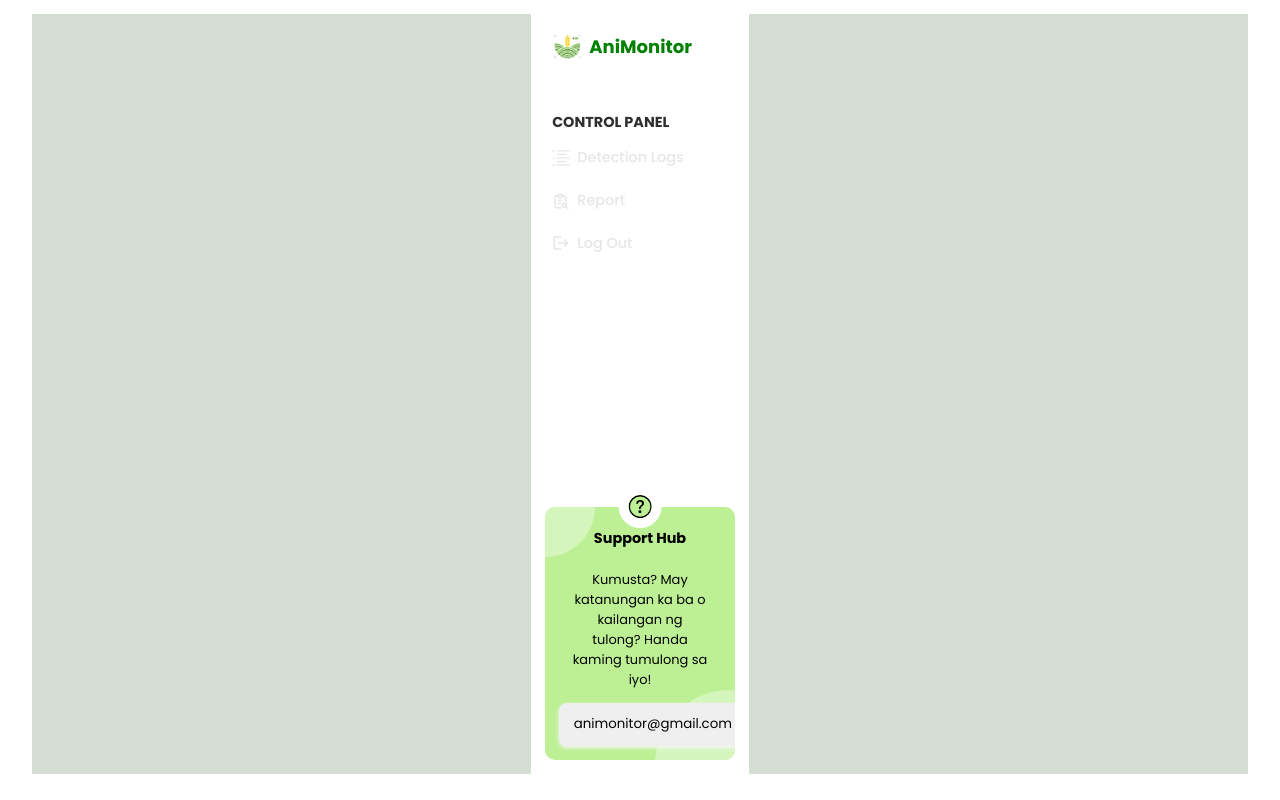
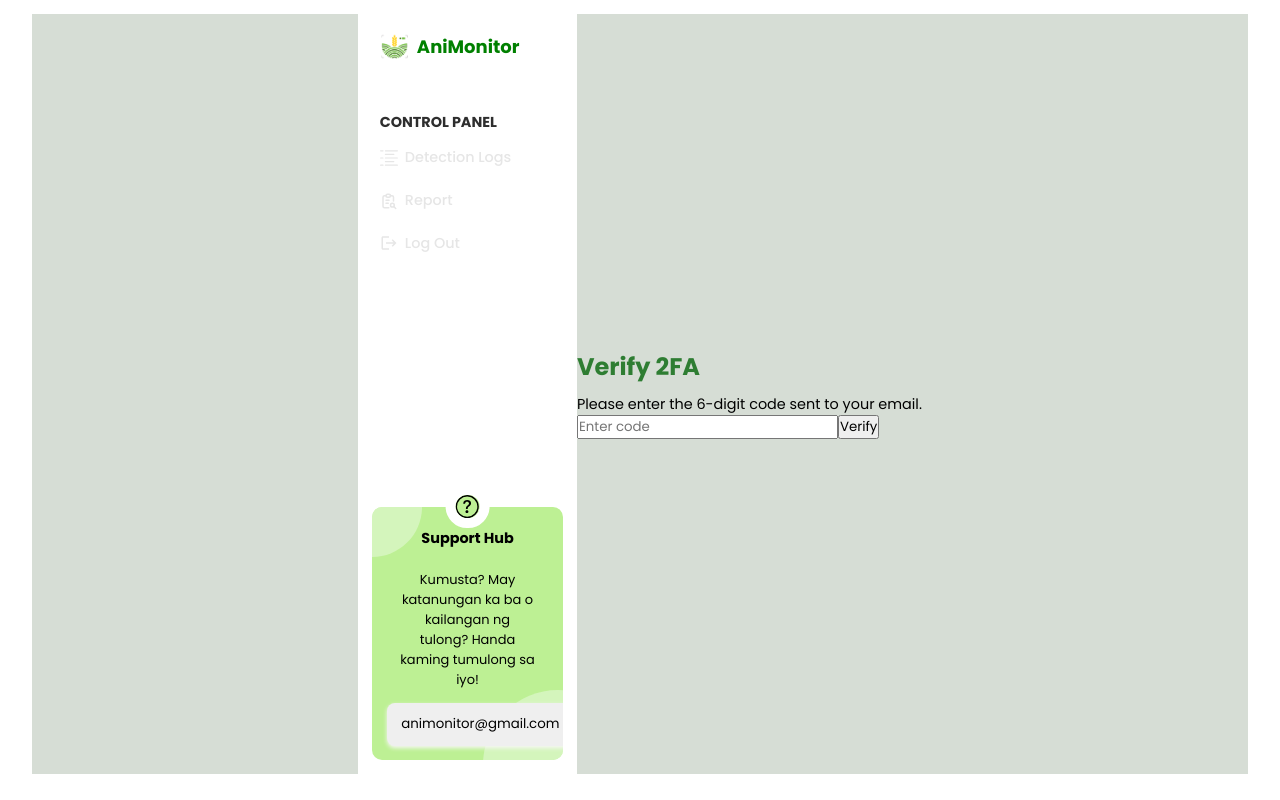
Before and after one commit to typegreen/website-application, a React (Create React App) app: page /verify-2fa in a window 1280 px wide. Built offline with nearby package versions, Linux system fonts and the light colour scheme; a web font is replaced by a local one.

Commit message:
Website Testing 7.3 - Further2FA Testing

```diff
--- a/src/App.jsx
+++ b/src/App.jsx
@@ -31,6 +31,7 @@ function App() {
                     <Route path="/report" element={<Report />} />
                     <Route path="/settings" element={<Settings />} />
                     <Route path="/logout" element={<LogOut />} />
+                    <Route path="/verify-2fa" element={<Verify2FA />} />
                   </Routes>
                 </div>
             }
--- a/src/components/auth/Verify2FA.jsx
+++ b/src/components/auth/Verify2FA.jsx
@@ -1,55 +1,68 @@
-import React, { useState } from "react";
-import { useNavigate } from "react-router-dom";
+import React, { useState } from 'react';
+import { useNavigate } from 'react-router-dom';
 
 const Verify2FA = () => {
-  const [code, setCode] = useState("");
-  const [error, setError] = useState("");
+  const [code, setCode] = useState('');
+  const [error, setError] = useState('');
   const navigate = useNavigate();
 
-  const handleVerify = async () => {
-    const user_id = localStorage.getItem("user_id");
+  const handleVerify = async (e) => {
+    e.preventDefault();
+
+    const user_id = localStorage.getItem("2fa_user_id");
     if (!user_id) {
-      setError("User ID missing.");
+      setError("User not found. Please log in again.");
       return;
     }
 
     try {
       const res = await fetch(`${process.env.REACT_APP_API_BASE}/verify2FA.php`, {
         method: "POST",
-        headers: { "Content-Type": "application/json" },
-        body: JSON.stringify({ user_id, code }),
+        headers: {
+          "Content-Type": "application/json"
+        },
+        body: JSON.stringify({ user_id, code })
       });
 
       const data = await res.json();
+      if (res.ok && data.status === "success") {
+        // ✅ Store logged-in user
+        localStorage.setItem("user_id", data.response.user_id);
+        localStorage.setItem("username", data.response.username);
+        localStorage.setItem("access_level", data.response.access_level);
 
-      if (res.ok && data.response?.verified) {
-        // ✅ Success → Redirect to appropriate page
-        const access_level = localStorage.getItem("access_level");
-        if (access_level === "ADMIN") {
-          navigate("/settings");
+        // 🔐 Clean up temporary 2FA storage
+        localStorage.removeItem("2fa_user_id");
+        localStorage.removeItem("2fa_email");
+
+        navigate("/report");
       } else {
-          navigate("/report");
-        }
-      } else {
-        setError(data.response?.error || "Invalid code.");
+        setError(data.response || "Invalid code. Please try again.");
       }
     } catch (err) {
+      setError("Something went wrong. Try again later.");
       console.error(err);
-      setError("Verification failed.");
     }
   };
 
   return (
-    <div className="verify-container">
-      <h2>Enter your 2FA Code</h2>
+    <div className="verify2fa-page">
+      <div className="verify-box">
+        <h2>Verify 2FA</h2>
+        <p>Please enter the 6-digit code sent to your email.</p>
+        <form onSubmit={handleVerify}>
           <input
             type="text"
-        placeholder="Enter the code"
+            placeholder="Enter code"
             value={code}
             onChange={(e) => setCode(e.target.value)}
+            required
+            maxLength={6}
           />
-      <button onClick={handleVerify}>Verify</button>
+          <button type="submit">Verify</button>
+        </form>
         {error && <p className="error">{error}</p>}
+      </div>
     </div>
   );
 };
```
Lines whose indentation alone changed are shown as unchanged.
